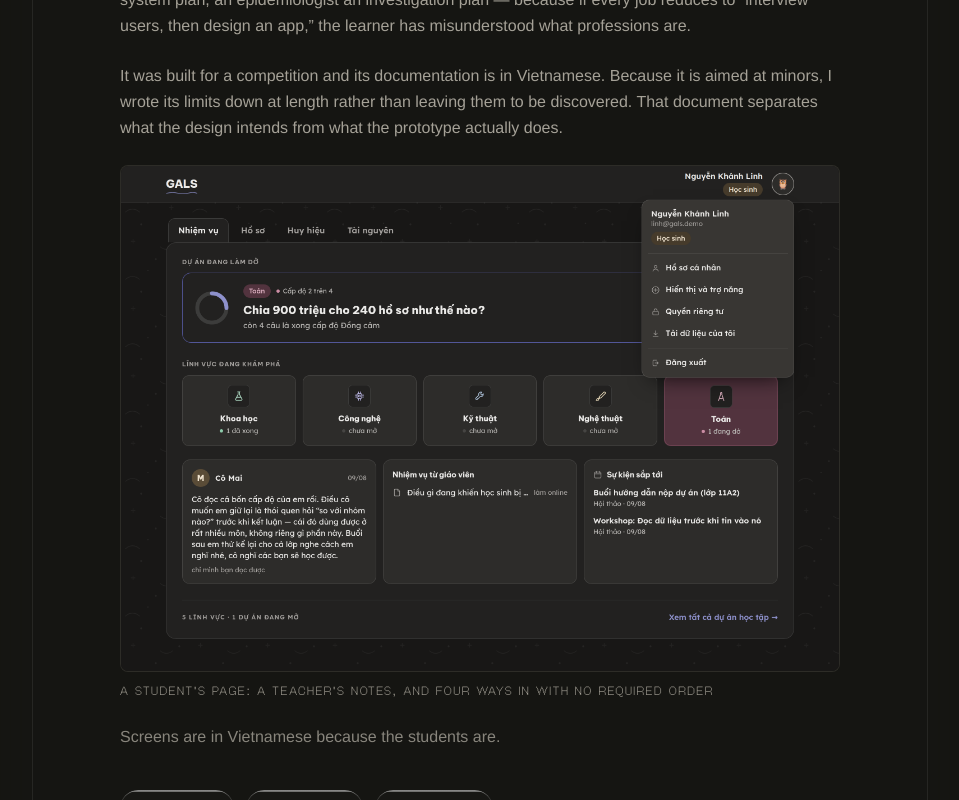
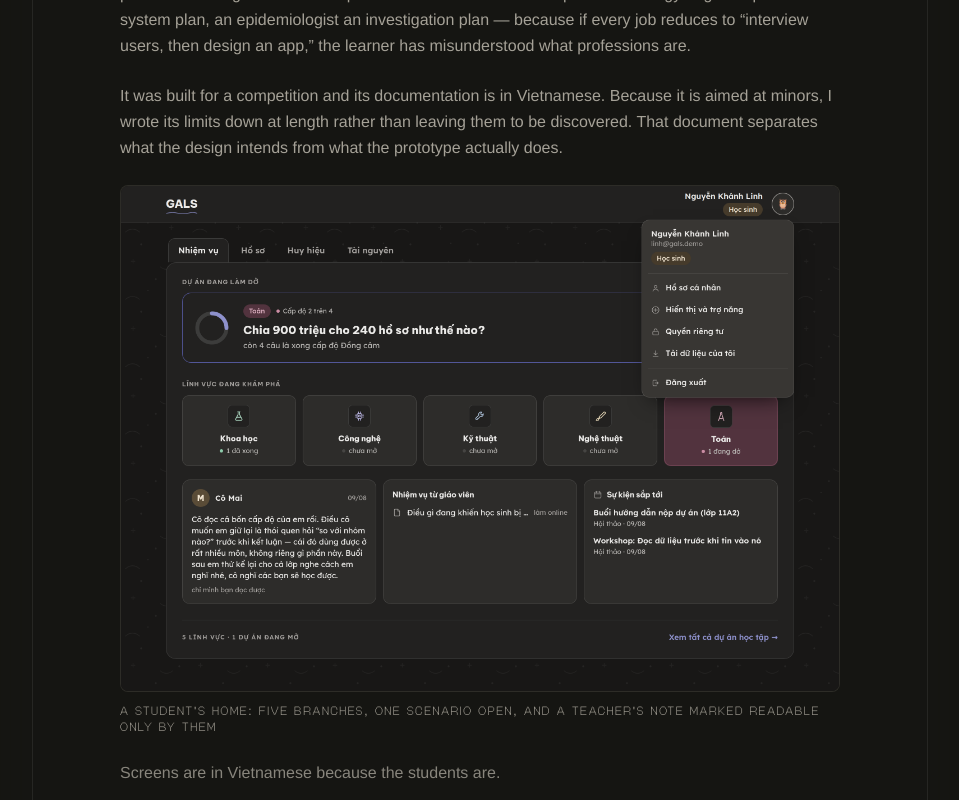
Before and after one commit to soya-00/portfolio, a React (Vite) app: page / in a window 1280 px wide. Shown: the part 5445-6245 px from the top of the page, without its empty margins (160-1119 px from the left). Built offline with nearby package versions, Linux system fonts and the light colour scheme.

Commit message:
Update the GALS status and the replaced screenshot's caption

```diff
--- a/src/components/Work.tsx
+++ b/src/components/Work.tsx
@@ -182,7 +182,7 @@ export default function Work() {
         name="GALS"
         kicker="Try out a career before you have to choose one."
         stack="FastAPI · Jinja · HTMX · Tailwind · Render"
-        status="Deployed prototype. Shared accounts, no per-student privacy yet."
+        status="Built and compliance-ready. Accounts and consent capture done; entering a supervised school pilot."
         checked="222 tests, run by CI on every push."
         writeup="gals"
         links={[
@@ -228,8 +228,8 @@ export default function Work() {
 
         <Figure
           src="02trangcanhan.png"
-          alt="A GALS student home page in Vietnamese showing counts of journal entries, portfolio items and badges, two written notes from a teacher, and four unordered entry points into the app."
-          caption="A student's page: a teacher's notes, and four ways in with no required order"
+          alt="A GALS student home page in Vietnamese: a scenario in progress asking how to divide 900 million across 240 applications, the five STEAM branches with their state, a private note from a teacher, tasks set by the teacher, and upcoming sessions."
+          caption="A student's home: five branches, one scenario open, and a teacher's note marked readable only by them"
         />
 
         <p className="text-muted-foreground/80">
```
